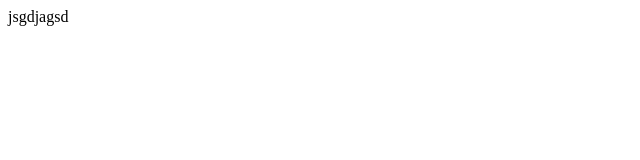
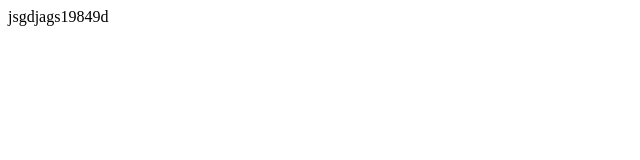
Before and after one commit to sadaj/sadaj.github.io, a plain HTML site: page index.html in a window 1280 px wide. Shown: the full height of the page, 0-640 px from the left. Drawn offline with Linux system fonts and the light colour scheme.

Commit message:
我的期望的
尴尬事

```diff
--- a/index.html
+++ b/index.html
@@ -5,6 +5,6 @@
 		<title></title>
 	</head>
 	<body>
-		<div>jsgdjagsd</div>
+		<div>jsgdjags19849d</div>
 	</body>
 </html>
```
